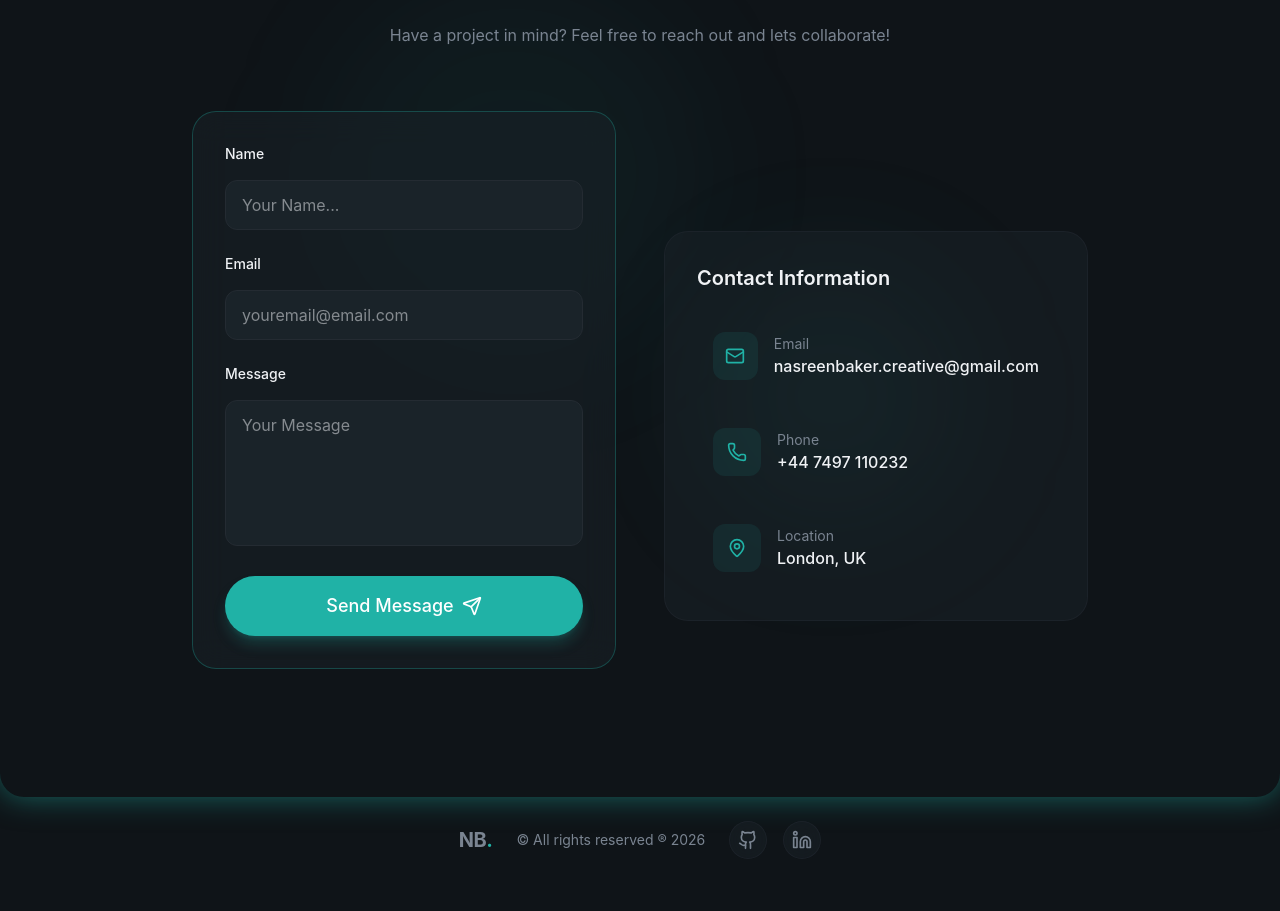
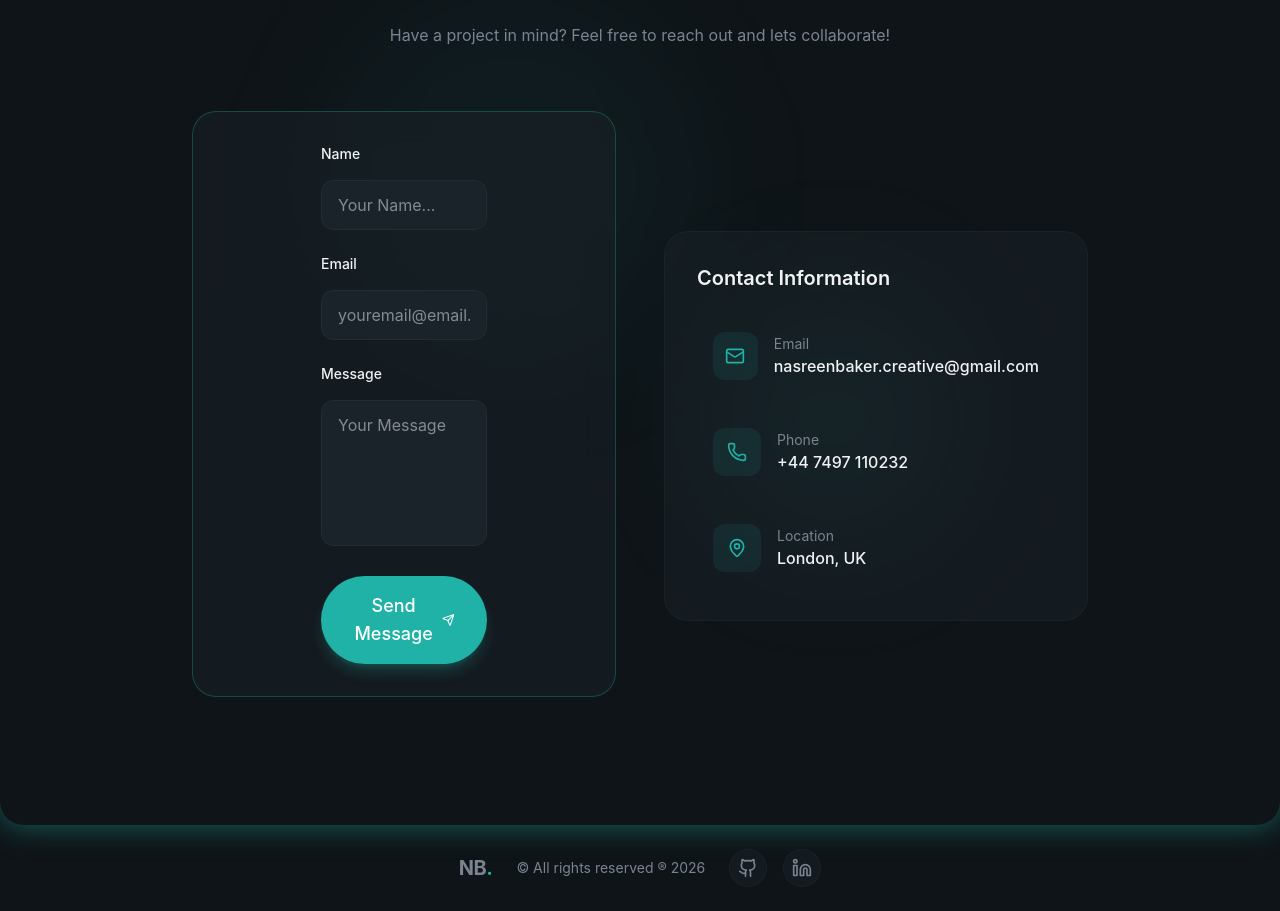
Before and after one commit to STEM-Girlie/React-TailwindCSS-Personal-Portfolio, a React (Vite) app: page / in a window 1280 px wide. Shown: the part 5906-6817 px from the top of the page. Before the commit the page ends 6789 px from the top, so only its background shows below. Built offline with nearby package versions, Linux system fonts and the light colour scheme.

Commit message:
mobile display edits

```diff
--- a/src/sections/Contact.jsx
+++ b/src/sections/Contact.jsx
@@ -112,8 +112,11 @@ rounded-full blur-3xl"
         </div>
 
         <div className="grid lg:grid-cols-2 gap-12 max-w-5xl mx-auto px-4 sm:px-8 md:px-16">
-          <div className="glass p-8 rounded-3xl border border-primary/30 animate-fade-in animation-delay-400">
-            <form className="space-y-6" onSubmit={handleSubmit}>
+          <div className="glass p-8 rounded-3xl border border-primary/30 animate-fade-in animation-delay-400 px-4 sm:px-8 md:px-16">
+            <form
+              className="space-y-6 px-4 sm:px-8 md:px-16"
+              onSubmit={handleSubmit}
+            >
               <div>
                 <label
                   htmlFor="name"
```
